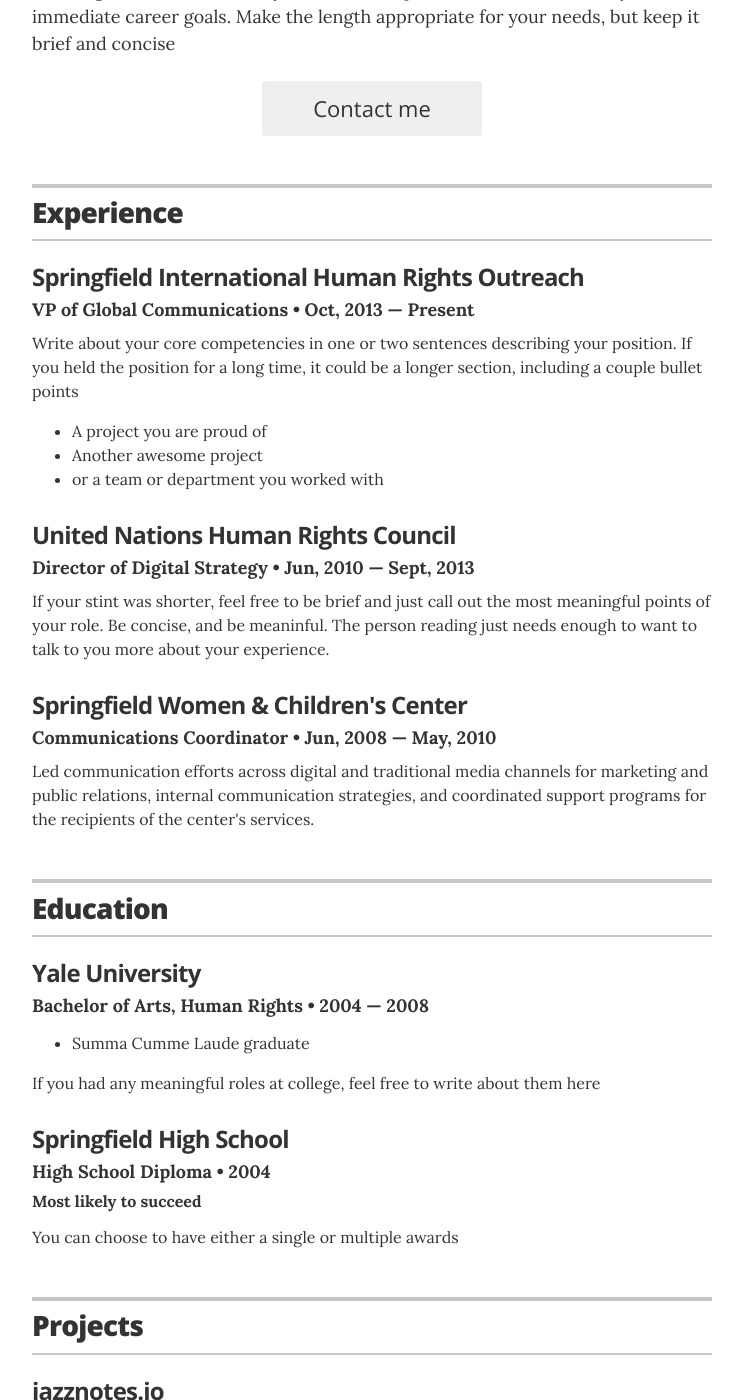
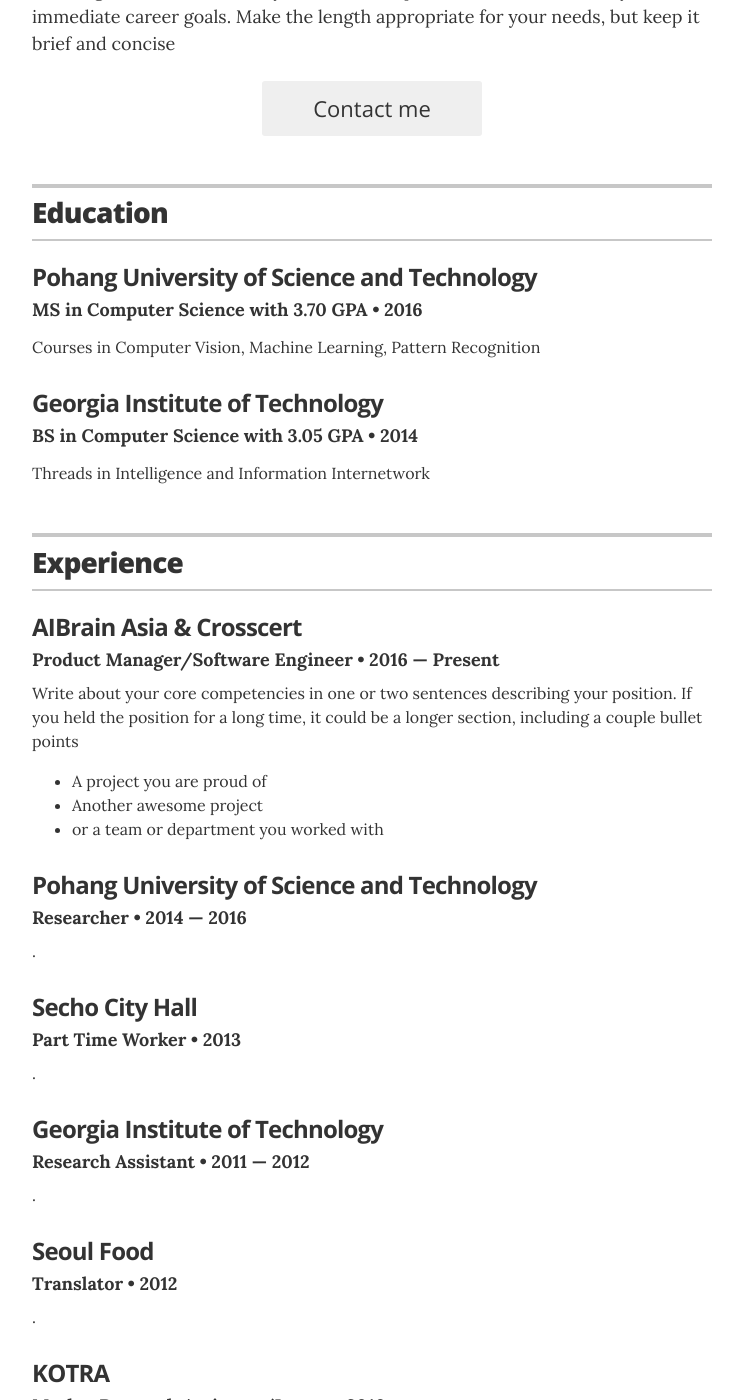
Before and after one commit to wchung91/resume, a Jekyll site: the page built from index.html, in a window 1280 px wide and 1400 px high, scrolled down 337 px. Shown: the whole window, without its empty margins (268-1011 px from the left). Built offline with Jekyll 4.4.1, drawn with Linux system fonts in a browser that asks for light colours; some of the changed text lies outside the part shown.

Commit message:
updated my resume

```diff
--- a/_config.yml
+++ b/_config.yml
@@ -40,6 +40,7 @@
 resume_section_recognition:     true
 resume_section_links:           true
 resume_section_associations:    true
+resume_section_papers:          true
 # resume_section_interests:       true
 
 # Resume social links
--- a/_data/associations.yml
+++ b/_data/associations.yml
@@ -1,15 +1,14 @@
 # Associations
 # comment out the urls if you do not wish to display them
 
-- organization: PETA
+- organization: Tasputra
   role: Volunteer
-  year: 2001 &mdash; 2010
-  url: https://www.peta.org/
-  summary: Organized fund drives and participated in fundraising events for the benefit of PETA's local Springfield operations.
+  year: 2010
+  url: http://tasputra.com/
+  summary: todo
 
-
-- organization: Yale Amnesty International
-  role: Communications coordinator
-  year: 2002 &mdash; 2004
-  url: http://campuspress.yale.edu/amnesty/
-  summary: During my junion and senior years at Yale, I was actively involved in Yale Amnesty International where I helped facilitate our student organization communications through website maintenance, writing for our campus publication, and graphic design of related materials.
+- organization: Habitat for Humanity
+  role: Volunteer
+  year: 2008
+  url: https://www.habitat.org/
+  summary: todo
--- a/_data/education.yml
+++ b/_data/education.yml
@@ -1,13 +1,10 @@
 # Degree
-- degree: Bachelor of Arts, Human Rights
-  uni: Yale University
-  year: 2004 &mdash; 2008
-  awards:
-    - award: Summa Cumme Laude graduate
-  summary: If you had any meaningful roles at college, feel free to write about them here
+- degree: MS in Computer Science with 3.70 GPA
+  uni: Pohang University of Science and Technology
+  year: 2016
+  summary: Courses in Computer Vision, Machine Learning, Pattern Recognition
 
-- degree: High School Diploma
-  uni: Springfield High School
-  year: 2004
-  award: Most likely to succeed
-  summary: You can choose to have either a single or multiple awards
+- degree: BS in Computer Science with 3.05 GPA
+  uni: Georgia Institute of Technology
+  year: 2014
+  summary: Threads in Intelligence and Information Internetwork
--- a/_data/experience.yml
+++ b/_data/experience.yml
@@ -1,19 +1,36 @@
 # Jobs
 # VP of Global Communications
-- company: Springfield International Human Rights Outreach
-  position: VP of Global Communications
-  duration: Oct, 2013 &mdash; Present
+- company: AIBrain Asia & Crosscert
+  position: Product Manager/Software Engineer
+  duration: 2016 &mdash; Present
   summary: Write about your core competencies in one or two sentences describing your position. If you held the position for a long time, it could be a longer section, including a couple bullet points	<ul class="resume-item-list"><li>A project you are proud of</li><li>Another awesome project</li><li>or a team or department you worked with</li></ul>
 
 # Director of Digital Stratgy
-- company: United Nations Human Rights Council
-  position: Director of Digital Strategy
-  duration:  Jun, 2010 &mdash; Sept, 2013
-  summary: If your stint was shorter, feel free to be brief and just call out the most meaningful points of your role. Be concise, and be meaninful. The person reading just needs enough to want to talk to you more about your experience.
-
+- company: Pohang University of Science and Technology
+  position: Researcher
+  duration:  2014 &mdash; 2016
+  summary: .
 
 # Communications Coordinator
-- company: Springfield Women & Children's Center
-  position: Communications Coordinator
-  duration:   Jun, 2008  &mdash; May, 2010
-  summary: Led communication efforts across digital and traditional media channels for marketing and public relations, internal communication strategies, and coordinated support programs for the recipients of the center's services.
+- company:  Secho City Hall
+  position: Part Time Worker
+  duration:   2013
+  summary: .
+
+# Communications Coordinator
+- company:  Georgia Institute of Technology
+  position: Research Assistant
+  duration:   2011  &mdash; 2012
+  summary: .
+
+# Communications Coordinator
+- company:  Seoul Food
+  position: Translator
+  duration: 2012
+  summary: .
+
+# Communications Coordinator
+- company:  KOTRA
+  position: Market Research Assistant/Intern
+  duration: 2010
+  summary: .
--- /dev/null
+++ b/_data/papers.yml
@@ -0,0 +1,15 @@
+# Associations
+# comment out the urls if you do not wish to display them
+
+- organization: A Two-Stage Foreground Propagation for Moving Object Detection in a Non-Stationary Camera (AVSS)
+  role: WonTaek Chung, YongHyun Kim, Yong-Joong Kim, DaiJin Kim
+  year: 2016
+  url: https://ieeexplore.ieee.org/document/7738024
+  summary:  In this paper, we propose a two-stage foreground propagation that uses clues to adapt to the environment and detect moving objects in a non-stationary camera.
+
+
+- organization: I am What I Eat. Identity & Critical Thinking in an Online Health Forum For Kids. (CHI)
+  role: Andrea Grimes Parker, Ian McClendon, Catherine Grevet, Victoria Ayo, WonTaek Chung, Veda Johnson, Elizabeth D. Mynatt
+  year: 2013
+  url: https://dl.acm.org/citation.cfm?id=2481338
+  summary: To explore how technology might help kids develop critical thinking, we created an online forum called TalkBack that encourages children to critically analyze the messaging in food ads.
--- a/_layouts/resume.html
+++ b/_layouts/resume.html
@@ -47,28 +47,6 @@
         {% endif %}
 
       </header>
-
-      {% if site.resume_section_experience %}
-      <!-- begin Experience -->
-      <section class="content-section">
-
-        <header class="section-header">
-          <h2>Experience</h2>
-        </header>
-
-        {% for job in site.data.experience %}
-        <div class="resume-item" itemscope itemprop="worksFor" itemtype="http://schema.org/Organization">
-          <h3 class="resume-item-title" itemprop="name">{{ job.company }}</h3>
-          <h4 class="resume-item-details" itemprop="description">{{ job.position }} &bull; {{ job.duration }}</h4>
-          <p class="resume-item-copy">{{ job.summary }}</p>
-        </div><!-- end of resume-item -->
-        {% endfor %}
-
-      </section>
-      <!-- end Experience -->
-      {% endif %}
-
-
       {% if site.resume_section_education %}
       <!-- begin Education -->
       <section class="content-section">
@@ -95,6 +73,29 @@
       </section>
       <!-- end Education -->
       {% endif %}
+
+      {% if site.resume_section_experience %}
+      <!-- begin Experience -->
+      <section class="content-section">
+
+        <header class="section-header">
+          <h2>Experience</h2>
+        </header>
+
+        {% for job in site.data.experience %}
+        <div class="resume-item" itemscope itemprop="worksFor" itemtype="http://schema.org/Organization">
+          <h3 class="resume-item-title" itemprop="name">{{ job.company }}</h3>
+          <h4 class="resume-item-details" itemprop="description">{{ job.position }} &bull; {{ job.duration }}</h4>
+          <p class="resume-item-copy">{{ job.summary }}</p>
+        </div><!-- end of resume-item -->
+        {% endfor %}
+
+      </section>
+      <!-- end Experience -->
+      {% endif %}
+
+
+
 
 
       {% if site.resume_section_projects %}
@@ -175,6 +176,29 @@
       <!-- end Associations -->
       {% endif %}
 
+      {% if site.resume_section_papers %}
+      <!-- begin Papers -->
+      <section class="content-section">
+
+        <header class="section-header">
+          <h2>Papers</h2>
+        </header>
+
+        {% for paper in site.data.papers %}
+        <div class="resume-item" itemscope itemprop="memberOf" itemtype="http://schema.org/Organization">
+          <h3 class="resume-item-title" itemprop="name">{% if paper.url %}<a href="{{ paper.url }}">{{ paper.organization }}</a>{% else %}{{ paper.organization }}{% endif %}</h3>
+          <h4 class="resume-item-details" itemprop="description">{{ paper.role }} &bull; {{ paper.year }}</h4>
+          <p class="resume-item-copy">{{ paper.summary }}</p>
+        </div>
+        {% endfor %}
+
+      </section>
+      <!-- end Papers -->
+      {% endif %}
+
+
+
+
       {% if site.resume_section_interests %}
       <!-- begin Interests -->
       <section class="content-section">
```
Also changed, not shown: 1 other file.
